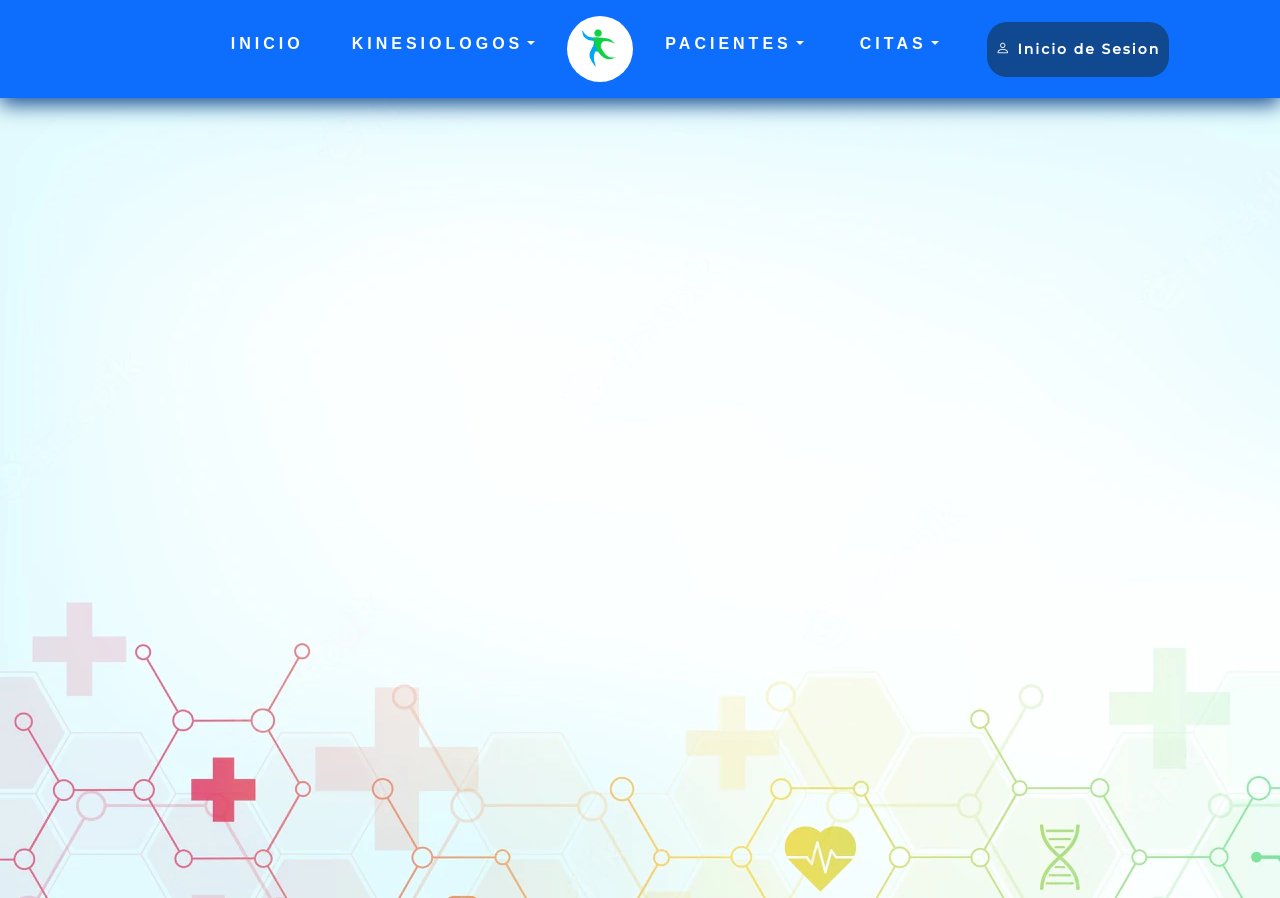
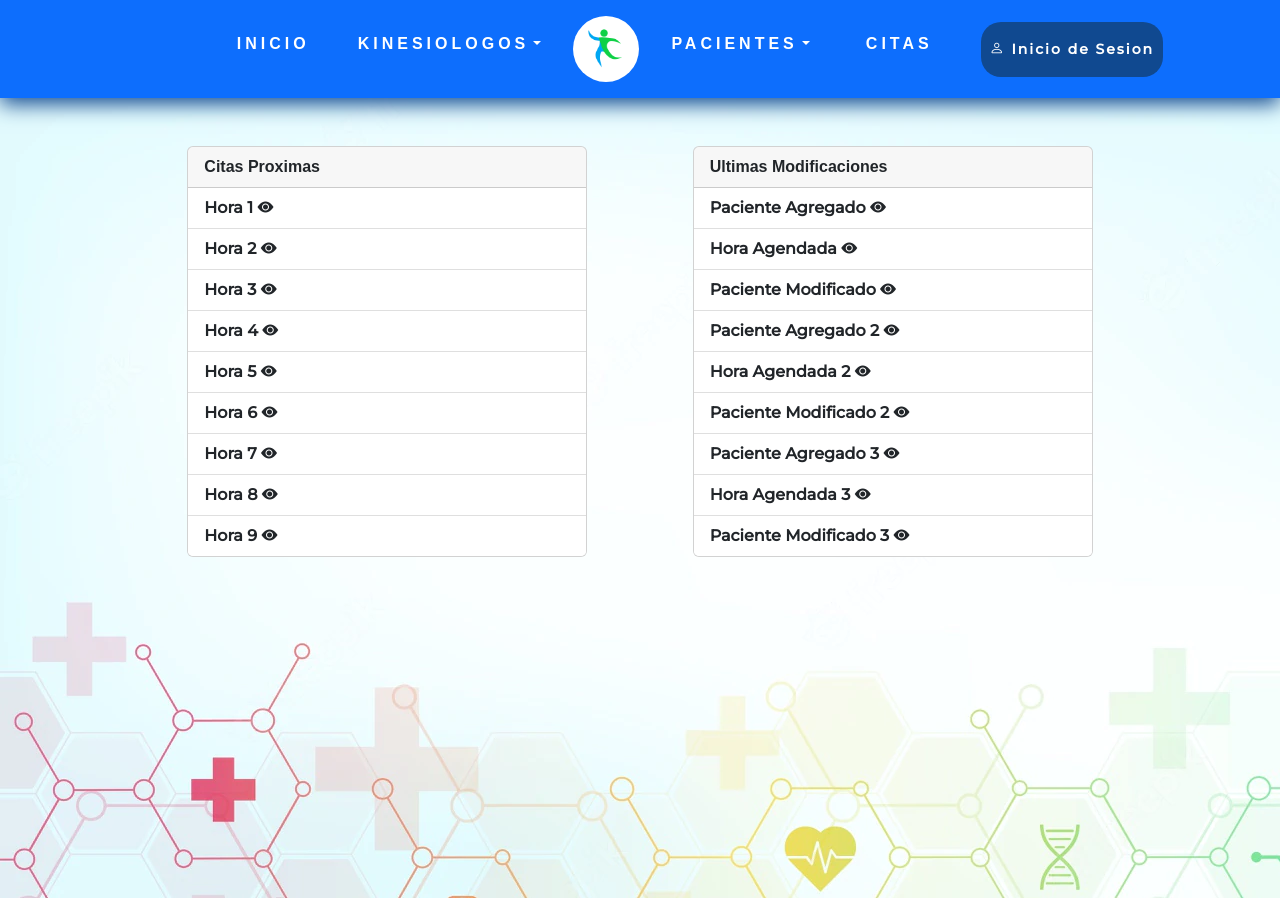
Before and after one commit to AlexanderrAviles/ClinicaIngeneria, a Django app: page / in a window 1280 px wide. Run offline with Django 4.2, Linux system fonts and the light colour scheme; some web fonts are replaced.

Commit message:
Avanceeeee

```diff
--- a/app/views.py
+++ b/app/views.py
@@ -68,6 +68,9 @@ def eliminarPaciente(request, id):
 
     return redirect("lp")
 
+def cita(request):
+    return render(request,"citas.html")
+
 # Menus Kinesiologo
 
 
--- a/clinica/urls.py
+++ b/clinica/urls.py
@@ -5,6 +5,7 @@ from app import views as v
 urlpatterns = [
     path("admin/", admin.site.urls),
     path("", v.index, name= "index"),
+    path("citas", v.cita, name= "cita"),
     path("pacientes/", v.listarPaciente, name= "lp"),
     path("agregarpaciente/", v.agregarPaciente, name= "ap"),
     path("buscarpaciente/", v.buscarPaciente, name="bcp"),
--- a/templates/index.html
+++ b/templates/index.html
@@ -13,6 +13,43 @@
     {% include "navBarRecep.html" %}
     <div class="bg-image" style="background-image: url('../static/indexbg/fondolargocolor.webp'); height: 100vh;">
         <div class="container">
+            <div class="d-flex justify-content-evenly">
+                <div class="card mt-5" style="width: 25rem;">
+                    <div class="card-header">
+                        <label class="fw-bolder">Citas Proximas</label>
+                    </div>
+                    <ul class="list-group list-group-flush">
+                        <li class="list-group-item">Hora 1 <i class="bi bi-eye-fill"></i></li>
+                        <li class="list-group-item">Hora 2 <i class="bi bi-eye-fill"></i></li>
+                        <li class="list-group-item">Hora 3 <i class="bi bi-eye-fill"></i></li>
+                        <li class="list-group-item">Hora 4 <i class="bi bi-eye-fill"></i></li>
+                        <li class="list-group-item">Hora 5 <i class="bi bi-eye-fill"></i></li>
+                        <li class="list-group-item">Hora 6 <i class="bi bi-eye-fill"></i></li>
+                        <li class="list-group-item">Hora 7 <i class="bi bi-eye-fill"></i></li>
+                        <li class="list-group-item">Hora 8 <i class="bi bi-eye-fill"></i></li>
+                        <li class="list-group-item">Hora 9 <i class="bi bi-eye-fill"></i></li>
+                    </ul>
+                </div>
+                <div class="card mt-5" style="width: 25rem;">
+                    <div class="card-header">
+                        <label class="fw-bolder">Ultimas Modificaciones</label>
+                    </div>
+                    <ul class="list-group list-group-flush">
+                        <li class="list-group-item">Paciente Agregado <i class="bi bi-eye-fill"></i></li>
+                        <li class="list-group-item">Hora Agendada <i class="bi bi-eye-fill"></i></li>
+                        <li class="list-group-item">Paciente Modificado <i class="bi bi-eye-fill"></i></li>
+                        <li class="list-group-item">Paciente Agregado 2 <i class="bi bi-eye-fill"></i></li>
+                        <li class="list-group-item">Hora Agendada 2 <i class="bi bi-eye-fill"></i></li>
+                        <li class="list-group-item">Paciente Modificado 2 <i class="bi bi-eye-fill"></i></li>
+                        <li class="list-group-item">Paciente Agregado 3 <i class="bi bi-eye-fill"></i></li>
+                        <li class="list-group-item">Hora Agendada 3 <i class="bi bi-eye-fill"></i></li>
+                        <li class="list-group-item">Paciente Modificado 3 <i class="bi bi-eye-fill"></i></li>
+                    </ul>
+                </div>
+
+            </div>
+
+
         </div>
         <div>
 </body>
--- a/templates/navBarRecep.html
+++ b/templates/navBarRecep.html
@@ -42,15 +42,9 @@
                         </ul>
                     </li>
 
-                    <li class="nav-item dropdown">
-                        <a class="nav-link dropdown-toggle px-4 mt-2 me-2 fs-6 fw-bold" href="{%url 'index'%}"
-                            id="navbarScrollingDropdown" role="button" data-bs-target="#navbar"
-                            data-bs-toggle="dropdown" aria-expanded="false">CITAS</a>
-                        <ul class="dropdown-menu" aria-labelledby="navbarDropdownMenuLink">
-                            <li><a class="dropdown-item" href="#">Crear Ficha</a></li>
-                            <li><a class="dropdown-item" href="#">Modificar Paciente</a></li>
-                            <li><a class="dropdown-item" href="#">Algo más aquí</a></li>
-                        </ul>
+                    <li class="nav-item ">
+                        <a class="nav-link  px-4 mt-2 me-2 fs-6 fw-bold" href="{%url 'cita'%}"
+                            id="navbar-collapse" role="button" data-bs-target="#navbar"aria-expanded="false">CITAS</a>
                     </li>
 
                 </ul>
```
Also changed, not shown: templates/citas.html (added, +56 -0 lines).
